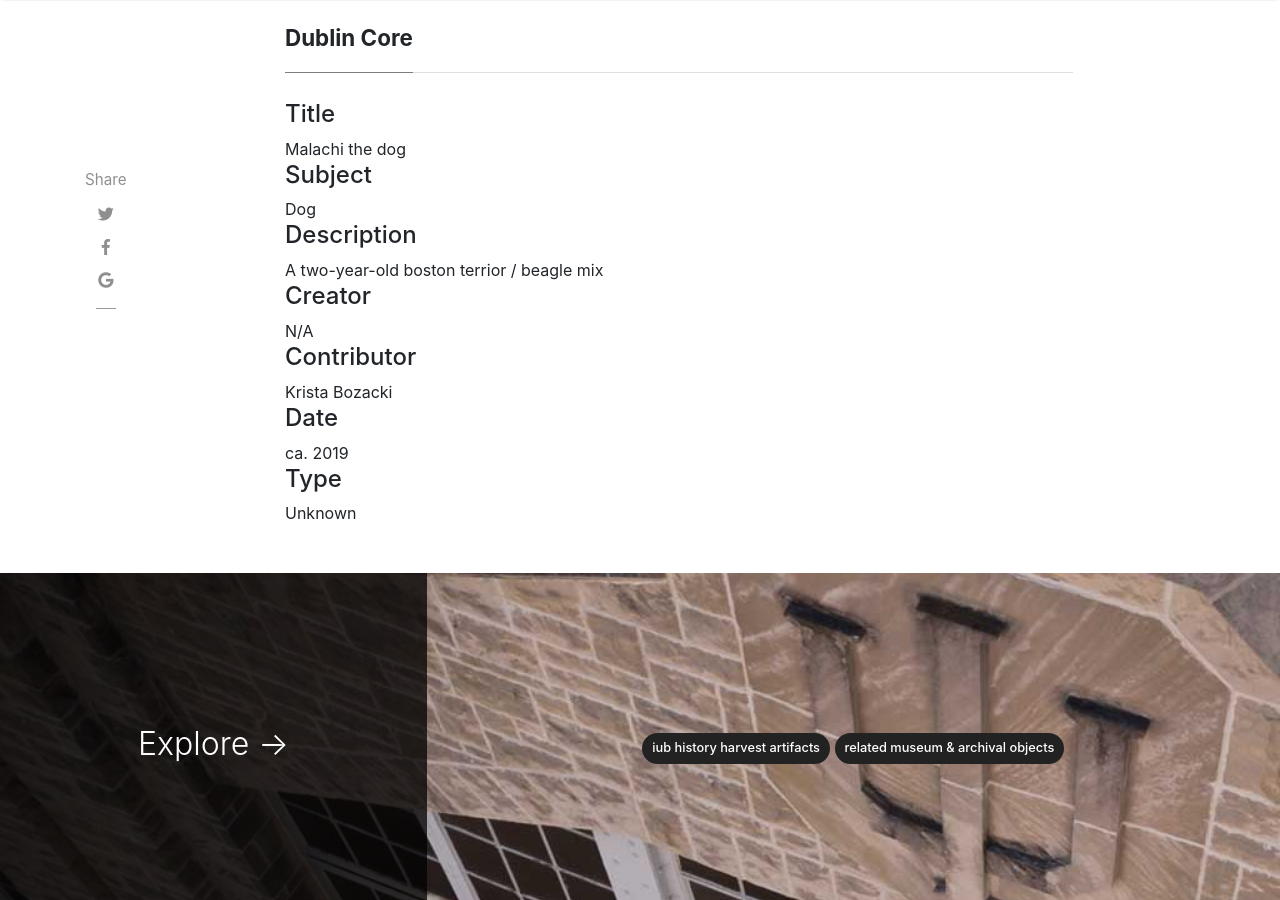
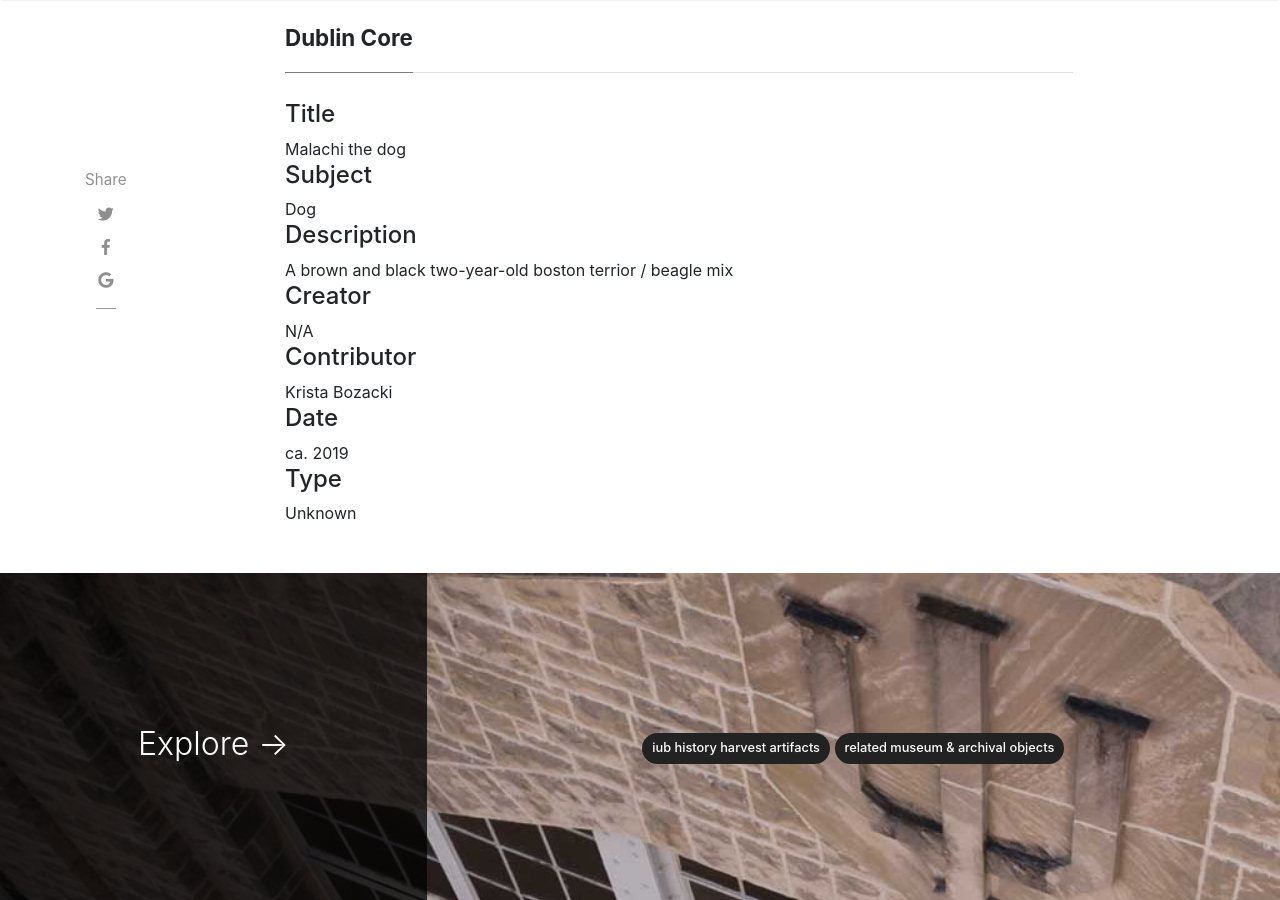
Before and after one commit to H301HistoryHarvest/H301HistoryHarvest, a Jekyll site: the page built from _items/2019-10-03-0007.md, in a window 1280 px wide and 900 px high, scrolled down 630 px. Built offline with Jekyll 4.4.1, drawn with Linux system fonts in a browser that asks for light colours; nearby versions of some CDN libraries; comment, search, counter and statistics services are not loaded.

Commit message:
Update 2019-10-03-0007.md

```diff
--- a/_items/2019-10-03-0007.md
+++ b/_items/2019-10-03-0007.md
@@ -9,7 +9,7 @@ itemsubjecturl:
 itemsubject: Dog
 itemdate: ca. 2019
 itemtype: Unknown
-shortdesc: A two-year-old boston terrior / beagle mix
+shortdesc: A brown and black two-year-old boston terrior / beagle mix
 categories: [ Sentimental,Practical ]
 tags: [ dog, friendship, ]
 ---
```
